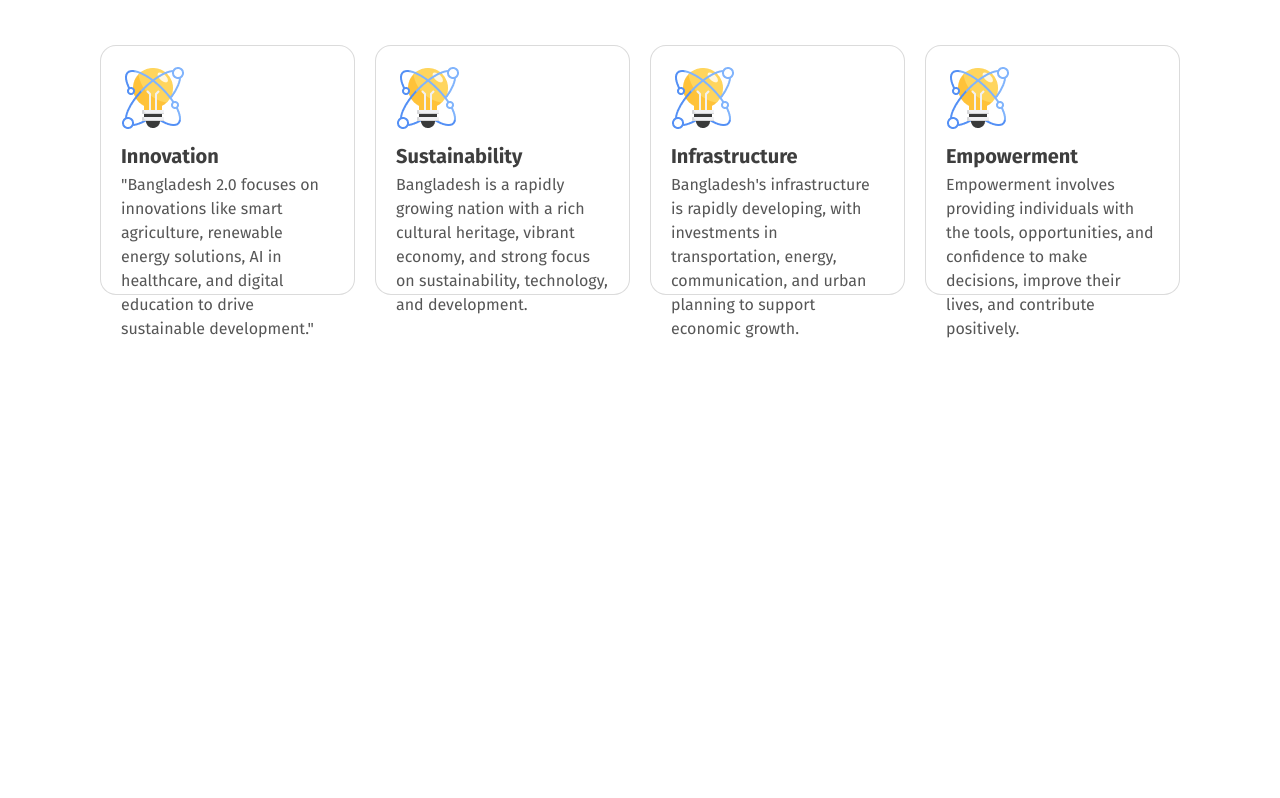
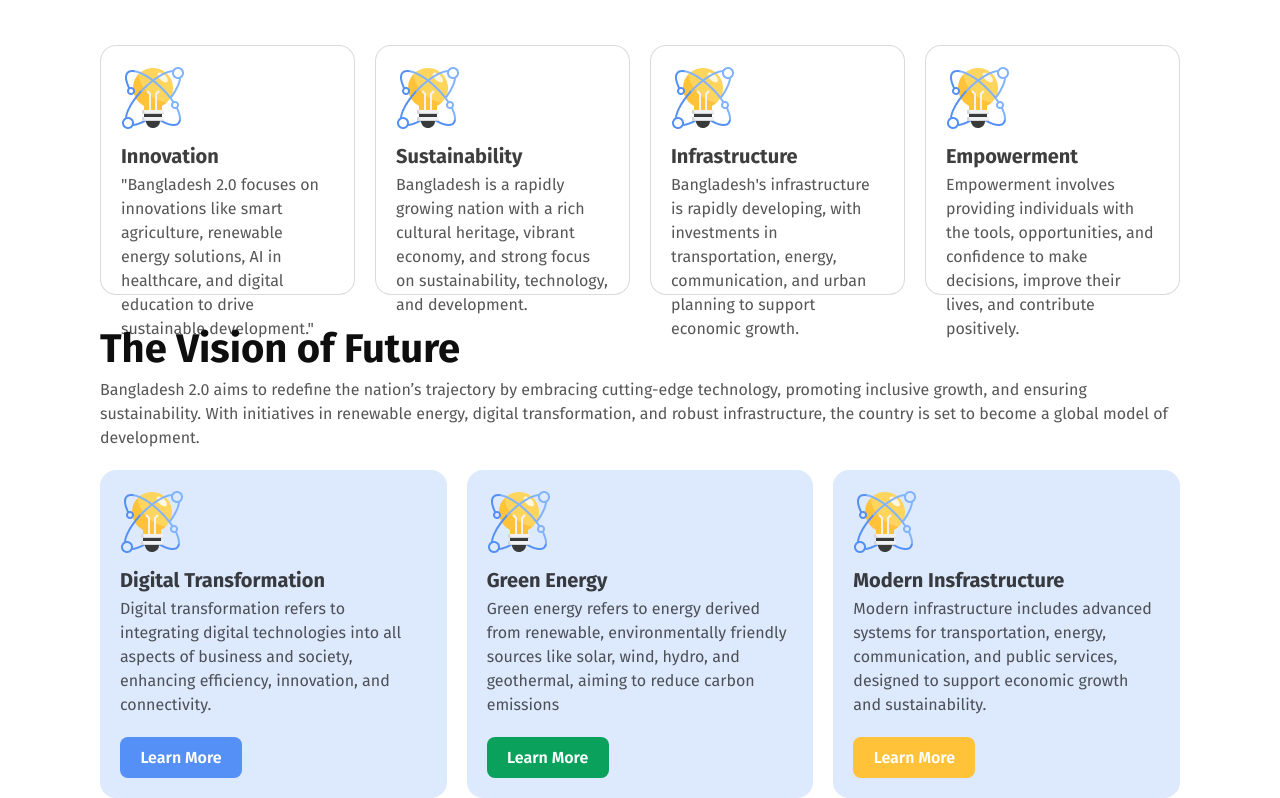
Before and after one commit to rajadhikary411/assignment1, a plain HTML site: page index.html in a window 1280 px wide. Shown: the part 712-1510 px from the top of the page. Before the commit the page ends 1053 px from the top, so only its background shows below. Drawn offline with Linux system fonts and the light colour scheme.

Commit message:
vision part is done

```diff
--- a/index.html
+++ b/index.html
@@ -53,7 +53,38 @@
              </div>
             </div>
 
+            <div class="v-o-f">
+                <div class="text2">
+                    <h1 class="text-2">The Vision of Future</h1>
+                    <p class="text">
+                        Bangladesh 2.0 aims to redefine the nation’s trajectory by embracing cutting-edge technology, promoting inclusive growth, and ensuring sustainability. With initiatives in renewable energy, digital transformation, and robust infrastructure, the country is set to become a global model of development.
+                    </p>
+                </div>
+                <div class="digital-cards">
+                  <div class="card1 card">
+                    <img src="./assets/card-icon.png" alt="">
+                    <h4 class="h">Digital Transformation</h4>
+                    <p class="text">Digital transformation refers to integrating digital technologies into all aspects of business and society, enhancing efficiency, innovation, and connectivity.</p>
+                    <button class="v-o-f-btn1 v-o-f-btn">Learn More</button>
+                  </div>
+                  <div class="card2 card">
+                    <img src="./assets/card-icon.png" alt="">
+                    <h4 class="h">Green Energy</h4>
+                    <p class="text">
+                        Green energy refers to energy derived from renewable, environmentally friendly sources like solar, wind, hydro, and geothermal, aiming to reduce carbon emissions</p>
+                        <button class="v-o-f-btn2 v-o-f-btn">Learn More</button>
 
+                  </div>
+                  <div class="card3 card">
+                    <img src="./assets/card-icon.png" alt="">
+                    <h4 class="h">Modern Insfrastructure</h4>
+                    <p class="text">
+                        Modern infrastructure includes advanced systems for transportation, energy, communication, and public services, designed to support economic growth and sustainability.</p>
+                        <button class="v-o-f-btn3 v-o-f-btn">Learn More</button>
+
+                  </div>
+                </div>
+            </div>
     </main>
     <footer>
 
--- a/style.css
+++ b/style.css
@@ -6,6 +6,7 @@
 body{
     margin-left: 100px;
     margin-right: 100px;
+    background-color: rgb(255, 255, 255);
 }
 .navber{
     display: flex;
@@ -130,7 +131,6 @@ padding: 20px;
     width: 350px;
     padding: 20px;
 
-
 }
 .h{
 color: rgba(14, 14, 14, 0.8);
@@ -154,3 +154,59 @@ text-align: left;
 margin-bottom: 20px;
 
 }
+.text-2{
+    margin-top: 30px;
+    color: rgb(14, 14, 14);
+    font-family: Fira Sans;
+    font-size: 40px;
+    font-weight: 700;
+    line-height: 48px;
+    letter-spacing: 0%;
+    text-align: left;
+
+}
+.digital-cards{
+    display: flex;
+    justify-content: space-between;
+    gap: 20px;
+}
+.card{
+
+    width: 410px;
+    box-sizing: border-box;
+    border-radius: 16px;
+
+    background: rgba(84, 144, 245, 0.2);
+    padding: 20px;
+}
+.v-o-f-btn{
+width: 122px;
+height: 41px;
+border-radius: 8px;
+border: none;
+color: rgb(255, 255, 255);
+font-family: Fira Sans;
+font-size: 16px;
+font-weight: 600;
+line-height: 19px;
+letter-spacing: 0%;
+text-align: center;
+}
+.v-o-f-btn1{
+    background-color: rgb(84, 144, 245);
+}
+.v-o-f-btn1:hover{
+    background-color: rgb(50, 103, 195);
+}
+.v-o-f-btn2{
+    background: rgb(9, 161, 92);
+}
+.v-o-f-btn2:hover{
+    background-color: rgb(7, 107, 62);
+}
+.v-o-f-btn3{
+    background: rgb(255, 194, 57);
+}
+.v-o-f-btn3:hover{
+    background-color: rgb(194, 140, 13);
+}
```
